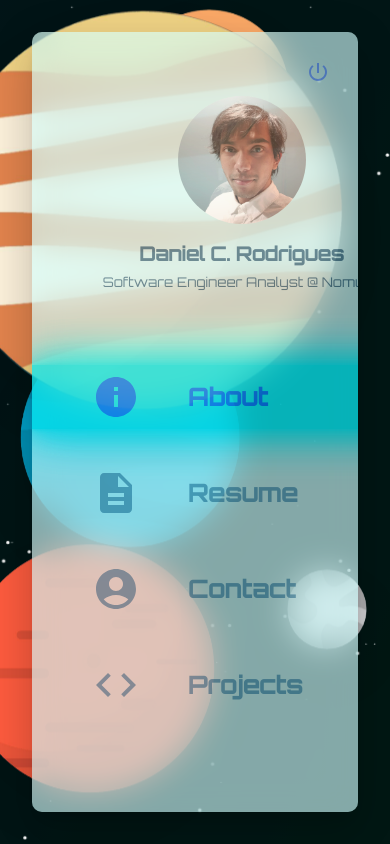
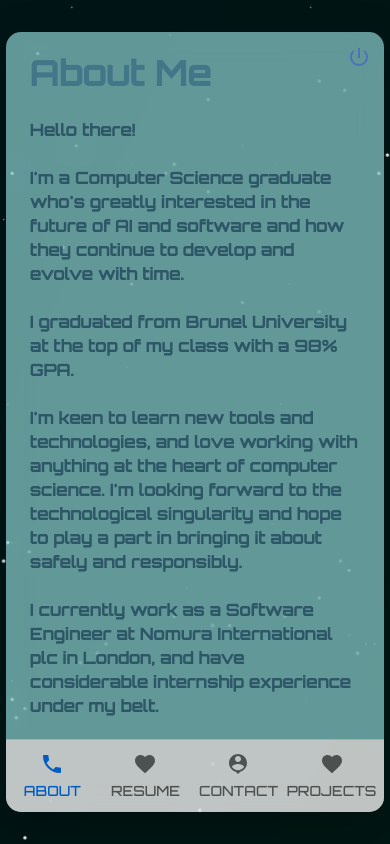
Before and after one commit to TheAughat/personal-portfolio, a React (Create React App) app: page / in a window 390 px wide. Built offline with nearby package versions, Linux system fonts and the light colour scheme.

Commit message:
mobile layout WIP

```diff
--- a/src/components/pages/LandingBackground.js
+++ b/src/components/pages/LandingBackground.js
@@ -1,11 +1,13 @@
 import React from 'react';
 import DesktopLayout from './DesktopLayout';
 import './space-bg.css';
+import MobileLayout from './MobileLayout';
 
 function LandingBackground() {
     return (
         <>
-            <DesktopLayout/>
+            {/* <DesktopLayout/> */}
+            <MobileLayout/>
             <div className='space-bg' style={{zIndex: -1}}/>
         </>
     );
--- /dev/null
+++ b/src/components/pages/MobileGlass.js
@@ -0,0 +1,167 @@
+import { Dialog, DialogContent, Box, IconButton, Stack } from '@mui/material';
+import PowerSettingsNewIcon from '@mui/icons-material/PowerSettingsNew';
+import React from 'react';
+import MenuDrawer from './MenuDrawer';
+import About from './About';
+import Resume from './Resume';
+import Contact from './Contact';
+import Projects from './Projects';
+import Tabs from '@mui/material/Tabs';
+import Tab from '@mui/material/Tab';
+import PhoneIcon from '@mui/icons-material/Phone';
+import FavoriteIcon from '@mui/icons-material/Favorite';
+import PersonPinIcon from '@mui/icons-material/PersonPin';
+import Drawer from '@mui/material/Drawer';
+import CssBaseline from '@mui/material/CssBaseline';
+import MuiAppBar from '@mui/material/AppBar';
+import Toolbar from '@mui/material/Toolbar';
+import List from '@mui/material/List';
+import Typography from '@mui/material/Typography';
+import Divider from '@mui/material/Divider';
+import MenuIcon from '@mui/icons-material/Menu';
+import ChevronLeftIcon from '@mui/icons-material/ChevronLeft';
+import ChevronRightIcon from '@mui/icons-material/ChevronRight';
+import ListItem from '@mui/material/ListItem';
+import ListItemButton from '@mui/material/ListItemButton';
+import ListItemIcon from '@mui/material/ListItemIcon';
+import ListItemText from '@mui/material/ListItemText';
+import InboxIcon from '@mui/icons-material/MoveToInbox';
+import MailIcon from '@mui/icons-material/Mail';
+
+
+function Glass() {
+    const [selected, setSelected] = React.useState('about');
+    const [shutdown, setShutdown] = React.useState(false);
+
+
+    function renderContentPane() {
+        switch (selected) {
+            case 'about':
+                return <About/>;
+            case 'resume':
+                return <Resume/>;
+            case 'contact':
+                return <Contact/>;
+            case 'projects':
+                return <Projects/>;
+            default:
+                return <></>;
+        }
+    }
+
+
+    const shutdownStyles = shutdown? {
+        opacity: 0,
+        pointerEvents: 'none',
+    } : {};
+
+
+    const [value, setValue] = React.useState(0);
+
+    const handleChange = (event, newValue) => {
+      setValue(newValue);
+    };
+
+
+    return (
+        <Dialog
+            open={true}
+            // fullWidth
+            // maxWidth='xl'
+            hideBackdrop
+            PaperProps={{
+                sx: {
+                    // background: 'rgba(255,255,255,0.5)',
+                    background: 'rgba(175, 255, 255, 0.75)',
+                    opacity: 0.75,
+                    // boxShadow: 'none',
+                    borderRadius: '15px',
+                    height: '50em',
+                    backdropFilter: 'blur(1em)',
+                    // backdropFilter: 'blur(5px)',
+                    minHeight: '90%',
+                    minWidth: '97%',
+                    // maxHeight: '95vh',
+                }
+            }}
+        >
+            <Stack direction='row' justifyContent='flex-end' sx={{position: 'absolute', top: 5, right: 5}}>
+                <IconButton
+                    sx={{
+                        color: 'cornflowerblue',
+                        transition: '0.4s ease-in-out',
+                        zIndex: 5000,
+                        '&:hover': {
+                            color: 'red',
+                        },
+                    }}
+                    onClick={() => setShutdown(current => !current)}
+                >
+                    <PowerSettingsNewIcon/>
+                </IconButton>
+            </Stack>
+            <DialogContent sx={{...shutdownStyles, transition: '0.7s ease-in-out'}}>
+                {/* <MenuDrawer
+                    selected={selected}
+                    setSelected={setSelected}
+                    contentComponent={(
+                        <Box component="main" sx={{ flexGrow: 1, p: 3 }}>
+                            {renderContentPane()}
+                        </Box>
+                    )}
+                /> */}
+                {renderContentPane()}
+                <Drawer
+                    sx={{
+                        // width: 240,
+                        height: 72,
+                        flexShrink: 0,
+                        '& .MuiDrawer-paper': {
+                            height: 72,
+                            // width: 240,
+                            // boxSizing: 'border-box',
+                        },
+                    }}
+                    variant="persistent"
+                    anchor="bottom"
+                    open={true}
+                >
+                    <Box>
+                    <Tabs
+                        TabIndicatorProps={{
+                            style: {display: 'none'}
+                        }}
+                        value={value}
+                        onChange={handleChange}
+                        sx={{
+                            // background: 'red'
+                        }}
+                    >
+                        <Tab icon={<PhoneIcon />} label="About" sx={{
+                            width: '24.6%',
+                            minWidth: '24.6%',
+                            margin: 0
+                        }} />
+                        <Tab icon={<FavoriteIcon />} label="Resume" sx={{
+                            width: '24.6%',
+                            minWidth: '24.6%',
+                            margin: 0
+                        }}/>
+                        <Tab icon={<PersonPinIcon />} label="Contact" sx={{
+                            width: '24.6%',
+                            minWidth: '24.6%',
+                            margin: 0
+                        }}/>
+                        <Tab icon={<FavoriteIcon />} label="Projects" sx={{
+                            width: '24.6%',
+                            minWidth: '24.6%',
+                            margin: 0
+                        }}/>
+                    </Tabs></Box>
+                </Drawer>
+            </DialogContent>
+        </Dialog>
+    );
+}
+
+export default Glass;
--- /dev/null
+++ b/src/components/pages/MobileLayout.js
@@ -0,0 +1,29 @@
+import React from 'react';
+import MobileGlass from './MobileGlass';
+import './background.css';
+import FloatingCircle from '../FloatingCircle';
+
+
+function MobileLayout() {
+    document.body.classList.add('main-bg-coloring');
+
+    // const circleParams = [
+    //     {top: '35%', left: '5%', diameter: '220px', planetName: 'neptune'},
+    //     {bottom: '25%', right: '6%', diameter: '80px', planetName: 'luna'},
+    //     {bottom: '6%', right: '45%', diameter: '250px', planetName: 'mars'},
+    //     {top: '3%', left: '33%', diameter: '160px', planetName: 'mercury'},
+    //     {top: '5%', right: '12%', diameter: '400px', planetName: 'jupiter'}
+    // ];
+
+
+    return (
+        <>
+            <MobileGlass/>
+            {/* {circleParams.map((e, i) => {
+                return <FloatingCircle key={`floating-circle-${i}`} {...e} index={i}/>;
+            })} */}
+        </>
+    );
+}
+
+export default MobileLayout;
```
Also changed, not shown: 1 other file (tests, documents, lock files or other folders).
